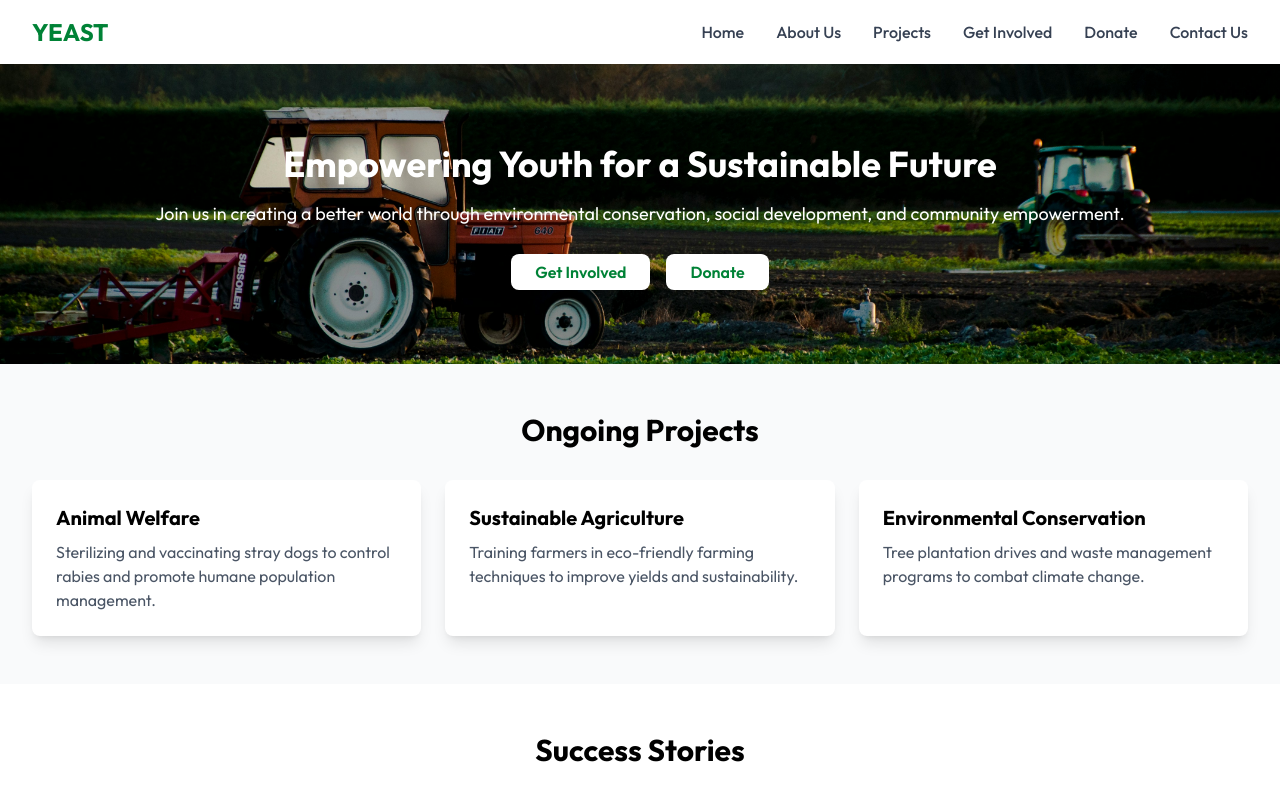
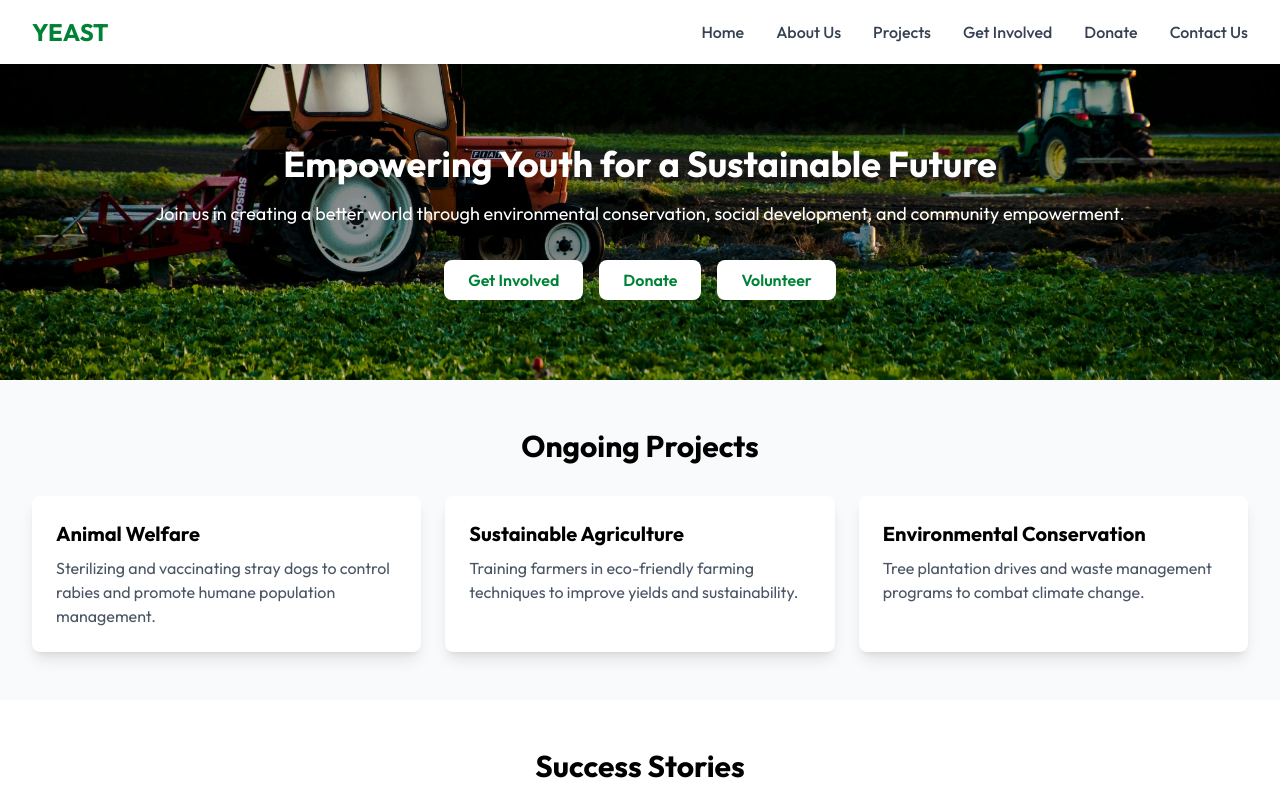
Before and after one commit to Anishp310/staticWeb, a React (Vite) app: page / in a window 1280 px wide. Shown: the top 800 px of the page. Built offline with nearby package versions, Linux system fonts and the light colour scheme.

Commit message:
last  commit

```diff
--- a/src/components/Home.jsx
+++ b/src/components/Home.jsx
@@ -18,7 +18,7 @@ export const Home = () => {
             Join us in creating a better world through environmental
             conservation, social development, and community empowerment.
           </p>
-          <div className='space-x-4'>
+          <div className='flex flex-col sm:flex-row justify-center gap-4'>
             <Link
               to='/get-involved'
               className='bg-white text-green-700 px-6 py-2 rounded-lg font-semibold hover:bg-green-100'
@@ -31,7 +31,12 @@ export const Home = () => {
             >
               Donate
             </Link>
-
+            <Link
+              to='/donate'
+              className='bg-white text-green-700 px-6 py-2 rounded-lg font-semibold hover:bg-green-100'
+            >
+              Volunteer
+            </Link>
           </div>
         </div>
       </section>
```
Also changed, not shown: src/assets/3.jpg.
